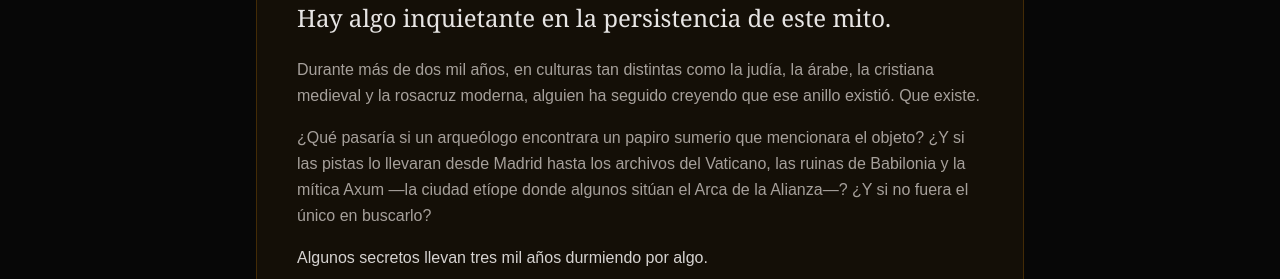
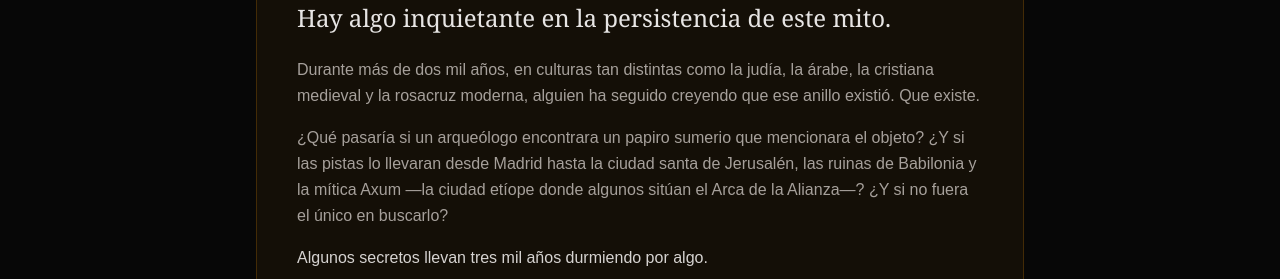
Before and after one commit to MiguelSecadesBYU/miguel-web-platform, a Next.js app: page /blog/anillo-de-salomon-historia-poderes-leyenda in a window 1280 px wide. Shown: the part 7560-7839 px from the top of the page. Built offline with nearby package versions, Linux system fonts and the light colour scheme.

Commit message:
correccion articulo anillo de salomon

```diff
--- a/src/app/blog/anillo-de-salomon-historia-poderes-leyenda/page.tsx
+++ b/src/app/blog/anillo-de-salomon-historia-poderes-leyenda/page.tsx
@@ -379,7 +379,7 @@ export default function PostAnilloSalomon() {
               <p>
                 ¿Qué pasaría si un arqueólogo encontrara un papiro sumerio que
                 mencionara el objeto? ¿Y si las pistas lo llevaran desde Madrid
-                hasta los archivos del Vaticano, las ruinas de Babilonia y la
+                hasta la ciudad santa de Jerusalén, las ruinas de Babilonia y la
                 mítica Axum —la ciudad etíope donde algunos sitúan el Arca de la
                 Alianza—? ¿Y si no fuera el único en buscarlo?
               </p>
```
